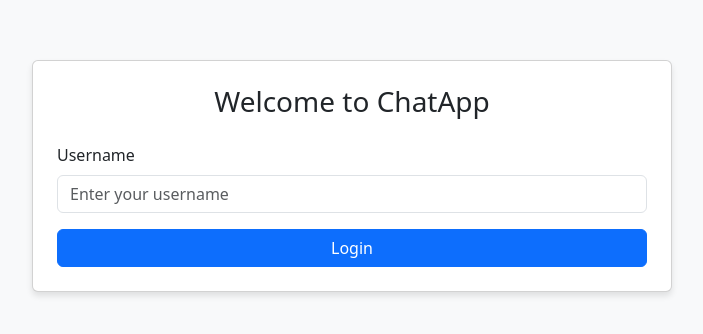
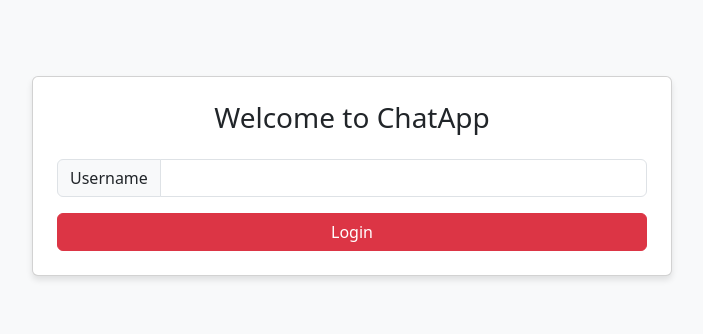
Before and after one commit to gvanastasov/example-chat-app, a Vue app in the folder src/client/: page /login in a window 1280 px wide. Shown: the part 224-558 px from the top of the page, without its empty margins (288-991 px from the left). Built offline with nearby package versions, Linux system fonts and the light colour scheme.

Commit message:
improve login page ui

```diff
--- a/src/client/src/components/pages/PLogin.vue
+++ b/src/client/src/components/pages/PLogin.vue
@@ -3,15 +3,11 @@
       <div class="card p-4 w-50">
         <h3 class="text-center mb-4">Welcome to ChatApp</h3>
         <form @submit.prevent="handleLogin">
-          <div class="mb-3">
-            <label for="username" class="form-label">Username</label>
-            <b-form-input
-              id="username"
-              v-model="username"
-              placeholder="Enter your username"
-            />
-          </div>
-          <b-button type="submit" variant="primary" class="w-100">
+
+          <b-input-group prepend="Username" class="mb-3">
+            <b-form-input v-model="username" id="username"></b-form-input>
+          </b-input-group>
+          <b-button type="submit" variant="danger" class="w-100">
             Login
           </b-button>
         </form>
```
